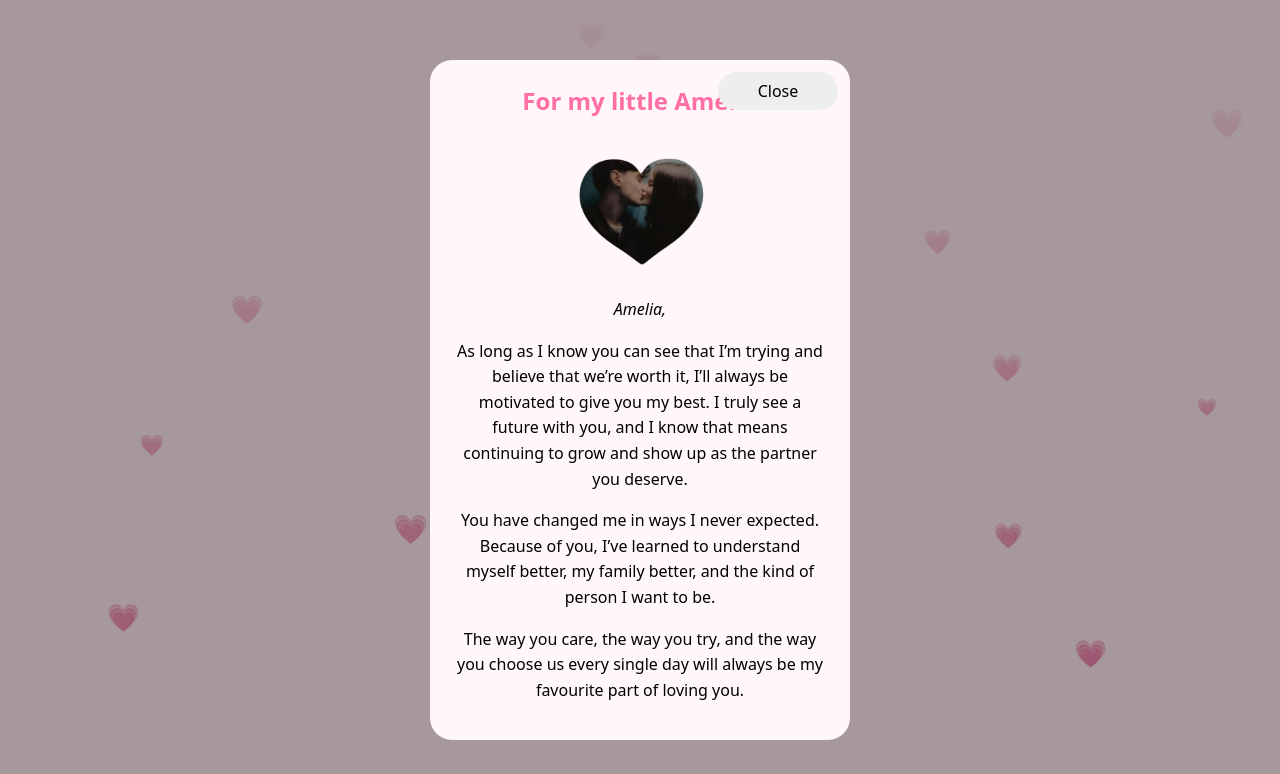
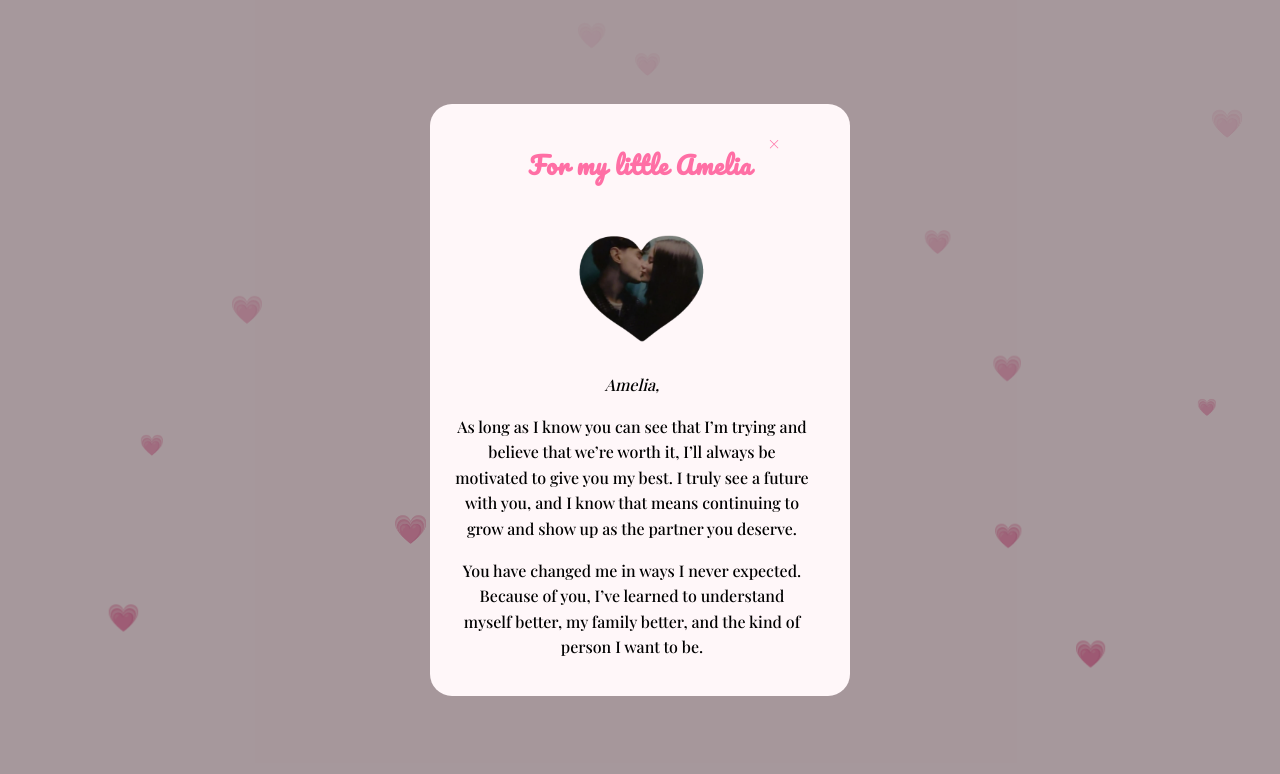
Before and after one commit to fabmar631/fabsmar.com, a plain HTML site: page index.html in a window 1280 px wide. Both pictures are taken after a click on the button "Yes 💖". Drawn offline with nearby package versions, Linux system fonts and the light colour scheme.

Commit message:
Update index.html

```diff
--- a/index.html
+++ b/index.html
@@ -5,12 +5,14 @@
 <meta name="viewport" content="width=device-width, initial-scale=1.0">
 <title>Will you be my Valentine?</title>
 
+<!-- Google Fonts -->
+<link href="https://fonts.googleapis.com/css2?family=Pacifico&family=Playfair+Display:wght@500;600;700&display=swap" rel="stylesheet">
+
 <style>
 * {
   box-sizing: border-box;
   margin: 0;
   padding: 0;
-  font-family: system-ui, -apple-system, BlinkMacSystemFont, "Segoe UI", sans-serif;
 }
 
 body {
@@ -21,6 +23,7 @@ body {
   align-items: center;
   overflow-x: hidden;
   position: relative;
+  font-family: system-ui, -apple-system, BlinkMacSystemFont, "Segoe UI", sans-serif;
 }
 
 /* FLOATING HEARTS */
@@ -48,15 +51,12 @@ body {
 }
 
 h1 {
+  font-family: "Pacifico", cursive;
   color: #ff6fa5;
-  font-size: 32px;
-  margin-bottom: 12px;
-}
-
-p {
-  font-size: 16px;
-  line-height: 1.6;
-  margin-bottom: 24px;
+  font-size: 36px;
+  margin-bottom: 22px;
+  letter-spacing: 1px;
+  text-shadow: 0 2px 6px rgba(255,111,165,0.25);
 }
 
 /* BUTTONS */
@@ -74,6 +74,7 @@ button {
   border: none;
   cursor: pointer;
   transition: all 0.25s ease;
+  font-family: "Playfair Display", serif;
 }
 
 #yesBtn {
@@ -102,39 +103,77 @@ button {
   background: #fff7f9;
   width: 90%;
   max-width: 420px;
-  padding: 24px;
+  padding: 32px 24px 24px;
   border-radius: 22px;
   text-align: center;
   max-height: 85vh;
-  overflow-y: auto;
   position: relative;
+  display: flex;
+  flex-direction: column;
 }
 
+/* CLOSE BUTTON */
 .close-btn {
   position: absolute;
-  top: 12px;
-  right: 12px;
-  background: #eee;
+  top: 14px;
+  right: 16px;
+  background: none;
   border: none;
-  padding: 8px 16px;
-  border-radius: 999px;
+  font-size: 22px;
+  color: #ff6fa5;
   cursor: pointer;
+  line-height: 1;
 }
 
 .modal h2 {
+  font-family: "Pacifico", cursive;
   color: #ff6fa5;
   margin-bottom: 16px;
+  margin-top: 8px;
+  letter-spacing: 0.8px;
 }
 
 .heart-img {
   width: 140px;
-  margin: 20px auto;
+  margin: 12px auto 18px;
   display: block;
+}
+
+/* LETTER SCROLL AREA — FIXED */
+.letter {
+  max-height: 300px;
+  overflow-y: auto;
+  padding-right: 10px;
+  scrollbar-gutter: stable;
+  -webkit-overflow-scrolling: touch;
+}
+
+/* Custom scrollbar */
+.letter::-webkit-scrollbar {
+  width: 6px;
+}
+
+.letter::-webkit-scrollbar-thumb {
+  background: #ff9fc2;
+  border-radius: 10px;
+}
+
+.letter::-webkit-scrollbar-track {
+  background: transparent;
 }
 
 .letter p {
   margin-bottom: 16px;
   font-size: 16px;
+  line-height: 1.6;
+  font-family: "Playfair Display", serif;
+}
+
+.signature {
+  margin-top: 24px;
+  font-family: "Pacifico", cursive;
+  color: #ff6fa5;
+  font-size: 20px;
 }
 </style>
 </head>
@@ -156,7 +195,6 @@ for (let i = 0; i < 14; i++) {
 
 <div class="content">
   <h1>Will you be my Valentine? 💕</h1>
-  <p>I made this just for you. No pressure… but also yes pressure 😌</p>
 
   <div class="buttons">
     <button id="yesBtn">Yes 💖</button>
@@ -167,7 +205,7 @@ for (let i = 0; i < 14; i++) {
 <!-- MODAL -->
 <div class="modal-bg" id="modalBg">
   <div class="modal">
-    <button class="close-btn" onclick="closeModal()">Close</button>
+    <button class="close-btn" onclick="closeModal()">×</button>
 
     <h2>For my little Amelia</h2>
     <img src="heart.png" class="heart-img">
@@ -192,6 +230,8 @@ for (let i = 0; i < 14; i++) {
         The way you care, the way you try, and the way you choose us every
         single day will always be my favourite part of loving you.
       </p>
+
+      <div class="signature">— Fabian</div>
     </div>
   </div>
 </div>
```
